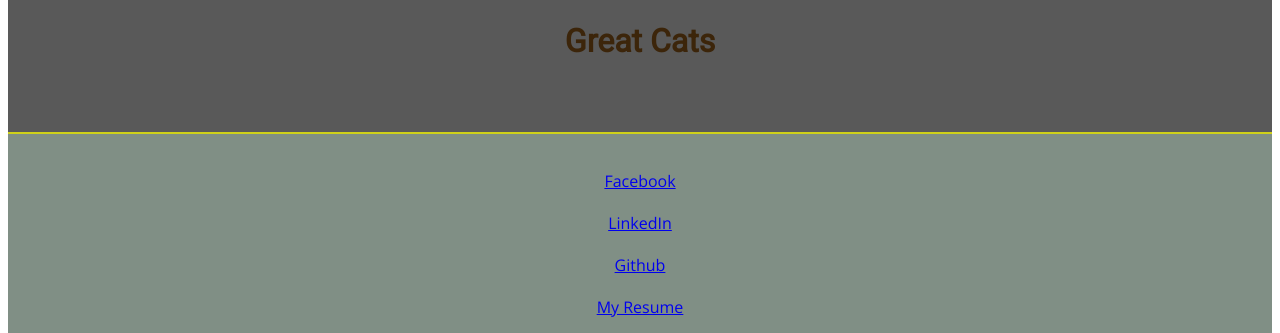
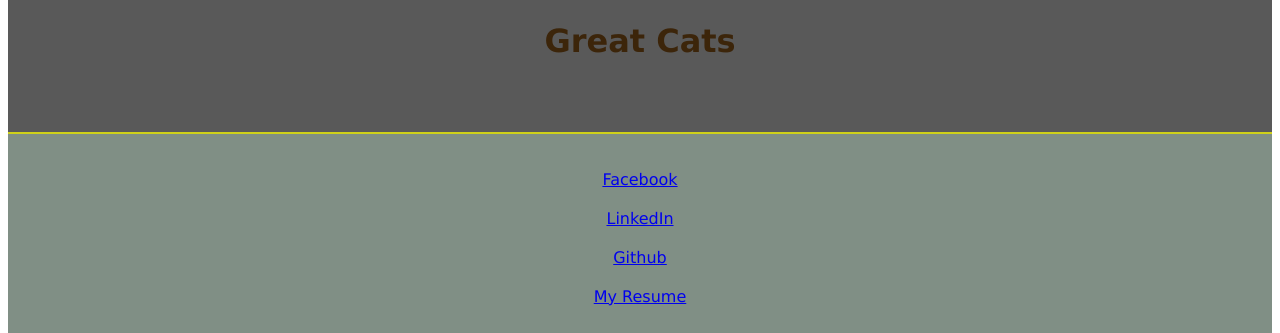
Before and after one commit to palioberai/palioberai.github.io, a plain HTML site: page index.html in a window 1280 px wide. Shown: the part 461-794 px from the top of the page. Drawn offline with nearby package versions, Linux system fonts and the light colour scheme.

Commit message:
Title Change

```diff
--- a/css/styles.css
+++ b/css/styles.css
@@ -1,13 +1,13 @@
 @import url('https://fonts.googleapis.com/css?family=Open+Sans|Roboto');
 
 h1, h2, h3 {
-	font-family: 'Roboto', sans-serif;
+	font-family: 'Verdana', sans-serif;
 	COLOR: #3C250A;
 }
 
 p, li {
 
-font-family: 'Open Sans', sans-serif;
+font-family: 'Verdana', sans-serif;
 	color: #7B756C;
 
 }
--- a/index.html
+++ b/index.html
@@ -2,7 +2,7 @@
 <html lang="en">
 <head>
   <meta charset="UTF-8">
-  <title>I am the Greatest Cat on Earth !</title>
+  <title>Great Cats !</title>
   <link rel="stylesheet" href="css/styles.css">
 </head>
 <body>
```
